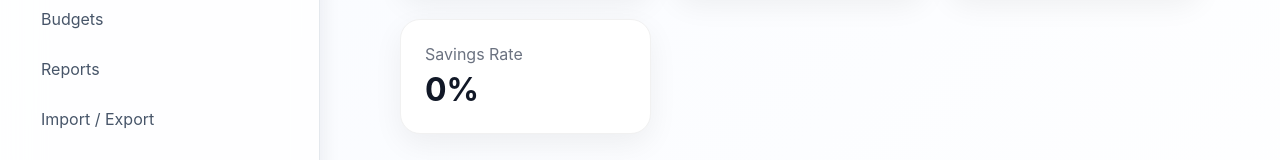
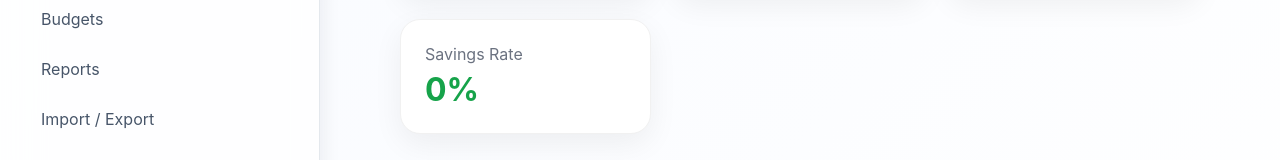
Before and after one commit to chopiean/Personal-Finance-Manager, a React (Vite) app in the folder frontend/: page /dashboard in a window 1280 px wide. Shown: the part 247-407 px from the top of the page. Built offline with nearby package versions, Linux system fonts and the light colour scheme; no server answers; sample sign-in values are in the browser's storage.

Commit message:
Fix the UI of saving rate

```diff
--- a/frontend/src/pages/dashboard/DashboardPage.tsx
+++ b/frontend/src/pages/dashboard/DashboardPage.tsx
@@ -83,7 +83,8 @@ export default function DashboardPage() {
 
         <DashboardCard
           title="Savings Rate"
-          value={`${summary?.savingsRate ?? 0}%`}
+          value={`${Number((summary?.savingsRate ?? 0).toFixed(1))}%`}
+          color={(summary?.savingsRate ?? 0) < 0 ? "#dc2626" : "#16a34a"}
         />
       </div>
 
```
